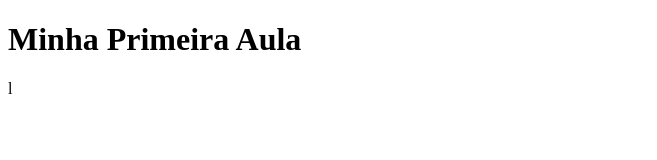
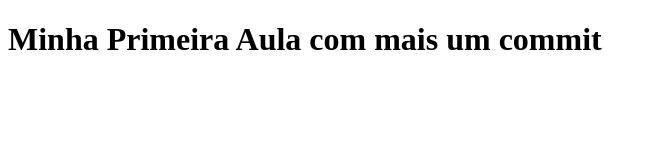
Before and after one commit to Flocampos/Aula1, a plain HTML site: page Aula1/Index.html in a window 1280 px wide. Shown: the whole page, without its empty margins (0-657 px from the left). Drawn offline with Linux system fonts and the light colour scheme.

Commit message:
Adcionamos mais uma parte de texto no código

```diff
--- a/Aula1/Index.html
+++ b/Aula1/Index.html
@@ -7,7 +7,7 @@
 </head>
 
 <body>
-  <h1>Minha Primeira Aula</h1>
+  <h1>Minha Primeira Aula com mais um commit</h1>
 </body>
 
-</html>l
+</html>
```
